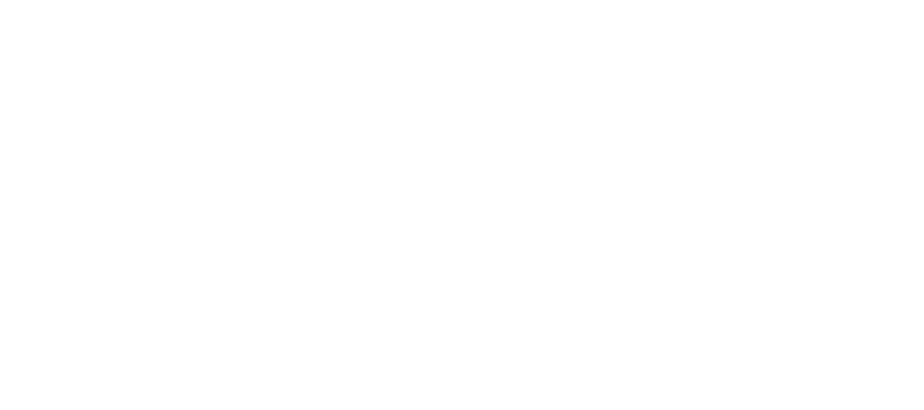
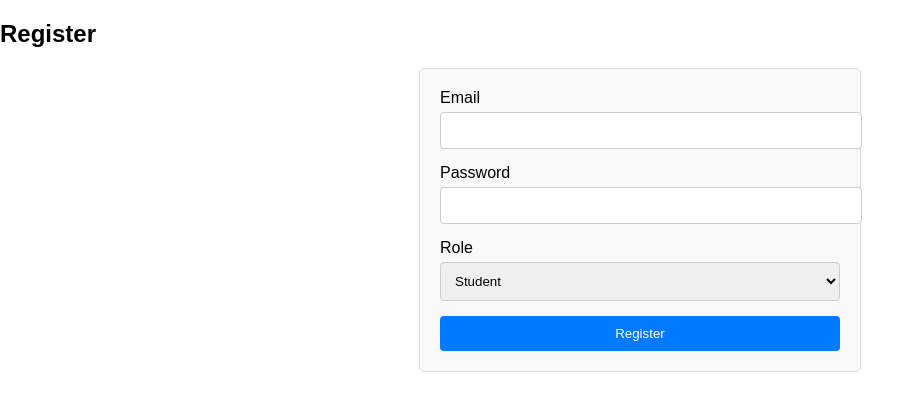
Before and after one commit to aronjarel/react-app, a React (Create React App) app: page /register in a window 1280 px wide. Before the commit this address had no page. Shown: the top 410 px of the page, without its empty margins (0-924 px from the left). Built offline with nearby package versions, Linux system fonts and the light colour scheme.

Commit message:
Dashboard and Course Management

```diff
--- a/src/App.js
+++ b/src/App.js
@@ -4,15 +4,37 @@ import React from 'react';
 import { BrowserRouter as Router, Route, Routes } from 'react-router-dom';
 import Main from './components/Main';
 import Login from './components/Login';
+import Register from './components/Register';
 import Dashboard from './components/Dashboard';
+import ProtectedRoute from './components/ProtectedRoute';
+import CreateCourse from './components/CreateCourse';
+import CourseList from './components/CourseList';
+
 
 function App() {
   return (
     <Router>
       <Routes>
         <Route path="/" element={<Main />} />
-        <Route path="/dashboard" element={<Dashboard />} />
+        <Route path="/dashboard" element={
+          <ProtectedRoute>
+            <Dashboard />
+          </ProtectedRoute>
+          }
+        />
+        {/* Teacher-specific route to create courses */}
+        <Route
+          path="/create-course"
+          element={
+            <ProtectedRoute>
+              <CreateCourse />
+            </ProtectedRoute>
+          }
+        />
+        {/* Public route for viewing courses */}
+        <Route path="/courses" element={<CourseList />} />
         <Route path="/login" element={<Login />} />
+        <Route path="/register" element={<Register />} />
       </Routes>
     </Router>
   );
--- /dev/null
+++ b/src/components/CourseList.js
@@ -0,0 +1,36 @@
+// src/components/CourseList.js
+import React, { useEffect, useState } from 'react';
+import axios from 'axios';
+
+const CourseList = () => {
+  const [courses, setCourses] = useState([]);
+
+  useEffect(() => {
+    const fetchCourses = async () => {
+      try {
+        const response = await axios.get('http://localhost:3000/api/courses');
+        setCourses(response.data);
+      } catch (error) {
+        console.error('Error fetching courses', error);
+      }
+    };
+
+    fetchCourses();
+  }, []);
+
+  return (
+    <div>
+      <h2>Available Courses</h2>
+      <ul>
+        {courses.map((course) => (
+          <li key={course.Id}>
+            <h3>{course.Name}</h3>
+            <p>{course.Description}</p>
+          </li>
+        ))}
+      </ul>
+    </div>
+  );
+};
+
+export default CourseList;
--- /dev/null
+++ b/src/components/CreateCourse.js
@@ -0,0 +1,47 @@
+// src/components/CreateCourse.js
+import React, { useState } from 'react';
+import axios from 'axios';
+
+const CreateCourse = () => {
+  const [name, setName] = useState('');
+  const [description, setDescription] = useState('');
+  const [message, setMessage] = useState('');
+
+  const handleSubmit = async (e) => {
+    e.preventDefault();
+    try {
+      const token = localStorage.getItem('token');
+      await axios.post('http://localhost:3000/api/courses', {
+        name,
+        description,
+      }, {
+        headers: { Authorization: `Bearer ${token}` },
+      });
+      setMessage('Course created successfully!');
+      setName('');
+      setDescription('');
+    } catch (error) {
+      setMessage('Error creating course');
+    }
+  };
+
+  return (
+    <div>
+      <h2>Create a New Course</h2>
+      {message && <p>{message}</p>}
+      <form onSubmit={handleSubmit}>
+        <div>
+          <label>Course Name</label>
+          <input type="text" value={name} onChange={(e) => setName(e.target.value)} required />
+        </div>
+        <div>
+          <label>Description</label>
+          <textarea value={description} onChange={(e) => setDescription(e.target.value)} required />
+        </div>
+        <button type="submit">Create Course</button>
+      </form>
+    </div>
+  );
+};
+
+export default CreateCourse;
--- a/src/components/Dashboard.js
+++ b/src/components/Dashboard.js
@@ -1,17 +1,75 @@
 // src/components/Dashboard.js
-import React from 'react';
+import React, {useState, useEffect} from 'react';
+import axios from 'axios';
+import { useNavigate, Link } from 'react-router-dom';
+
 import Sidebar from './Sidebar';
 import TopBar from './TopBar';
 import LeadStats from './LeadStats';
 import ProjectList from './ProjectList';
 import './Dashboard.css';
 
+
 const Dashboard = () => {
+
+  const [role, setRole] = useState('');
+  const [message, setMessage] = useState('');
+
+  useEffect(() => {
+    const token = localStorage.getItem('token');
+    if (!token) return;
+
+    //decode JWT
+    const userRole = JSON.parse(atob(token.split('.')[1])).role;
+    setRole(userRole);
+
+    if (userRole === 'admin'){
+      fetchDashboardData('admin');
+    }else if (userRole === 'teacher') {
+      fetchDashboardData('teacher');
+    } else if (userRole === 'student') {
+      fetchDashboardData('student');
+    }
+  }, []);
+
+  const fetchDashboardData = async (userRole) => {
+    try {
+      const  response = await axios.get(`http://localhost:3000/api/dashboard/${userRole}`, {
+        headers: { Authorization: `Bearer ${localStorage.getItem('token')}` },
+      });
+      setMessage(response.data.message);
+    } catch (error) {
+      setMessage('Failed to load dashboard data');
+    }
+  };
+
   return (
     <div className="dashboard">
       <Sidebar />
       <div className="main-content">
         <TopBar />
+        <div>
+      <h2>Dashboard</h2>
+      {/* Conditional display based on role */}
+      {role === 'teacher' && (
+        <div>
+          <h3>Teacher Dashboard</h3>
+          <Link to="/create-course">Create a New Course</Link>
+        </div>
+      )}
+      {role === 'student' && (
+        <div>
+          <h3>Student Dashboard</h3>
+          <Link to="/courses">View Available Courses</Link>
+        </div>
+      )}
+      {role === 'admin' && (
+        <div>
+          <h3>Admin Dashboard</h3>
+          <p>Admin-specific actions go here</p>
+        </div>
+      )}
+    </div>
         <LeadStats />
         <ProjectList />
       </div>
--- a/src/components/Login.js
+++ b/src/components/Login.js
@@ -1,22 +1,31 @@
 // src/components/Login.js
 import React, { useState } from 'react';
+import axios from 'axios';
 import { useNavigate } from 'react-router-dom';
 import './Login.css';
 
 const Login = () => {
   const [email, setEmail] = useState('');
   const [password, setPassword] = useState('');
+  const [error, setError] = useState('');
   const navigate = useNavigate();
 
-  const handleLogin = (e) => {
+  const handleLogin = async (e) => {
     e.preventDefault();
 
-    // Simulate login process (you could replace this with an API call)
-    if (email === 'test@example.com' && password === 'password') {
-      // Redirect to Dashboard on successful login
+    try {
+      const response = await axios.post('http://localhost:3000/api/auth/login', {
+        email,
+        password,
+      });
+
+      // Store the JWT token in localStorage
+      localStorage.setItem('token', response.data.token);
+
+      // Redirect to the dashboard after successful login
       navigate('/dashboard');
-    } else {
-      alert('Invalid email or password');
+    } catch (err) {
+      setError('Invalid email or password. Please try again.');
     }
   };
 
--- /dev/null
+++ b/src/components/ProtectedRoute.js
@@ -0,0 +1,16 @@
+// src/components/ProtectedRoute.js
+import React from 'react';
+import { Navigate } from 'react-router-dom';
+
+const ProtectedRoute = ({ children }) => {
+  const token = localStorage.getItem('token');
+
+  if (!token) {
+    // Redirect to login if no token is found
+    return <Navigate to="/login" />;
+  }
+
+  return children;
+};
+
+export default ProtectedRoute;
--- /dev/null
+++ b/src/components/Register.css
@@ -0,0 +1,39 @@
+/* Register.css */
+form {
+    max-width: 400px;
+    margin: 0 auto;
+    padding: 20px;
+    border: 1px solid #ddd;
+    border-radius: 5px;
+    background-color: #f9f9f9;
+  }
+
+  div {
+    margin-bottom: 15px;
+  }
+
+  label {
+    display: block;
+    margin-bottom: 5px;
+  }
+
+  input, select {
+    width: 100%;
+    padding: 10px;
+    border: 1px solid #ccc;
+    border-radius: 4px;
+  }
+
+  button {
+    width: 100%;
+    padding: 10px;
+    background-color: #007bff;
+    color: white;
+    border: none;
+    border-radius: 4px;
+    cursor: pointer;
+  }
+
+  button:hover {
+    background-color: #0056b3;
+  }
--- /dev/null
+++ b/src/components/Register.js
@@ -0,0 +1,79 @@
+// src/components/Register.js
+import React, { useState } from 'react';
+import axios from 'axios';
+import { useNavigate } from 'react-router-dom';
+import './Register.css'
+
+const Register = () => {
+  const [email, setEmail] = useState('');
+  const [password, setPassword] = useState('');
+  const [role, setRole] = useState('student'); // Default role is 'student'
+  const [error, setError] = useState('');
+  const [success, setSuccess] = useState('');
+  const navigate = useNavigate();
+
+  const handleRegister = async (e) => {
+    e.preventDefault();
+    setError('');
+    setSuccess('');
+
+    try {
+      const response = await axios.post('http://localhost:3000/api/auth/register', {
+        email,
+        password,
+        role,
+      });
+
+      if (response.status === 201) {
+        setSuccess('User registered successfully! You can now log in.');
+        setEmail('');
+        setPassword('');
+        setRole('student');
+        setTimeout(() => {
+          navigate('/login'); // Redirect to login page after successful registration
+        }, 2000); // Redirect after 2 seconds
+      }
+    } catch (err) {
+      setError('Registration failed. Please try again.');
+    }
+  };
+
+  return (
+    <div>
+      <h2>Register</h2>
+      {error && <p style={{ color: 'red' }}>{error}</p>}
+      {success && <p style={{ color: 'green' }}>{success}</p>}
+      <form onSubmit={handleRegister}>
+        <div>
+          <label>Email</label>
+          <input
+            type="email"
+            value={email}
+            onChange={(e) => setEmail(e.target.value)}
+            required
+          />
+        </div>
+        <div>
+          <label>Password</label>
+          <input
+            type="password"
+            value={password}
+            onChange={(e) => setPassword(e.target.value)}
+            required
+          />
+        </div>
+        <div>
+          <label>Role</label>
+          <select value={role} onChange={(e) => setRole(e.target.value)}>
+            <option value="student">Student</option>
+            <option value="teacher">Teacher</option>
+            <option value="admin">Admin</option>
+          </select>
+        </div>
+        <button type="submit">Register</button>
+      </form>
+    </div>
+  );
+};
+
+export default Register;
--- a/src/components/TopBar.js
+++ b/src/components/TopBar.js
@@ -1,6 +1,12 @@
 // src/components/TopBar.js
 import React from 'react';
 import './TopBar.css';
+
+const handleLogout = () => {
+  localStorage.removeItem('token');
+  navigate('/login');
+};
+
 
 const TopBar = () => {
   return (
@@ -18,6 +24,7 @@ const TopBar = () => {
         </div>
       </div>
       <div className="topbar-right">
+      <a onClick={handleLogout} href="" className="add-project-btn">Logout</a>
         <a href="/add-project" className="add-project-btn">Add Project</a>
         <div className="profile-section">
           <img src="/path/to/profile-pic.jpg" alt="Profile" className="profile-pic" />
```
Also changed, not shown: 1 other file (tests, documents, lock files or other folders).
